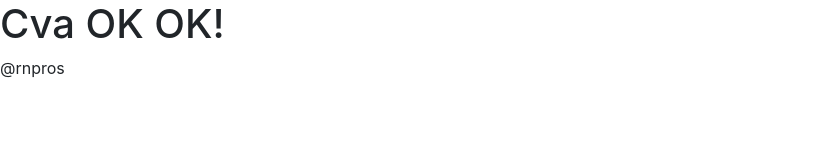
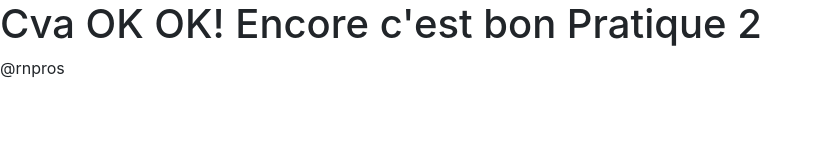
Before and after one commit to rnpros/github-flow, a plain HTML site: page index.html in a window 1280 px wide. Shown: the whole page, without its empty margins (0-822 px from the left). Drawn offline with nearby package versions, Linux system fonts and the light colour scheme.

Commit message:
repratique

```diff
--- a/index.html
+++ b/index.html
@@ -8,7 +8,7 @@
     <title>Bonjour Ranampy!</title>
   </head>
   <body>
-    <h1>Cva OK OK!</h1>
+    <h1>Cva OK OK! Encore c'est bon Pratique 2</h1>
 
     <script src="https://code.jquery.com/jquery-3.3.1.slim.min.js" integrity="sha384-q8i/X+965DzO0rT7abK41JStQIAqVgRVzpbzo5smXKp4YfRvH+8abtTE1Pi6jizo" crossorigin="anonymous"></script>
     <script src="https://cdnjs.cloudflare.com/ajax/libs/popper.js/1.14.3/umd/popper.min.js" integrity="sha384-ZMP7rVo3mIykV+2+9J3UJ46jBk0WLaUAdn689aCwoqbBJiSnjAK/l8WvCWPIPm49" crossorigin="anonymous"></script>
```
